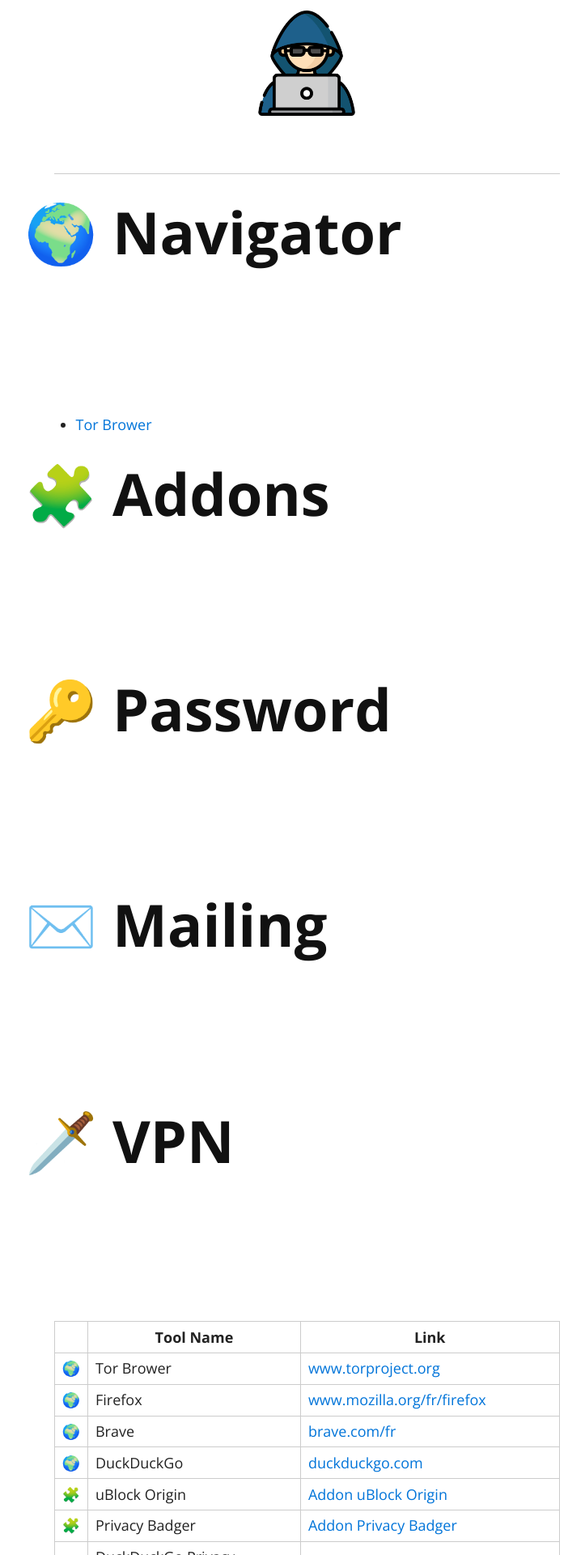
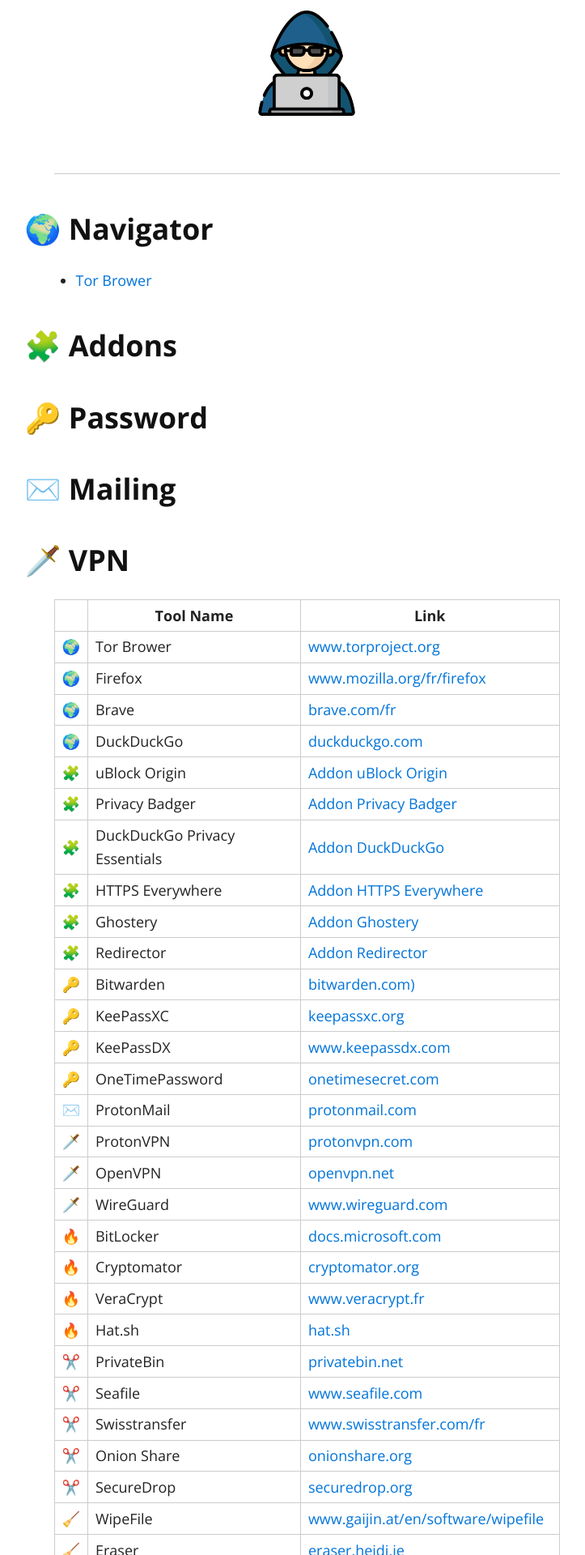
Before and after one commit to jcabeza/Privacy, a Jekyll site: the page built from index.md, in a window 1280 px wide. Shown: the part 343-2263 px from the top of the page at 81% size, without its empty margins (261-984 px from the left). Built offline with Jekyll 4.4.1, drawn with Linux system fonts in a browser that asks for light colours; nearby versions of some CDN libraries.

```diff
--- a/index.md
+++ b/index.md
@@ -8,17 +8,17 @@ layout: default
 
 ---
 
-# 🌍 Navigator
+### 🌍 Navigator
 
 - [Tor Brower](https://www.torproject.org)
 
-# 🧩 Addons
+### 🧩 Addons
 
-# 🔑 Password
+### 🔑 Password
 
-# ✉️ Mailing
+### ✉️ Mailing
 
-# 🗡️ VPN
+### 🗡️ VPN
 
 |  | Tool Name | Link |
 |--|-----------|------|
```
